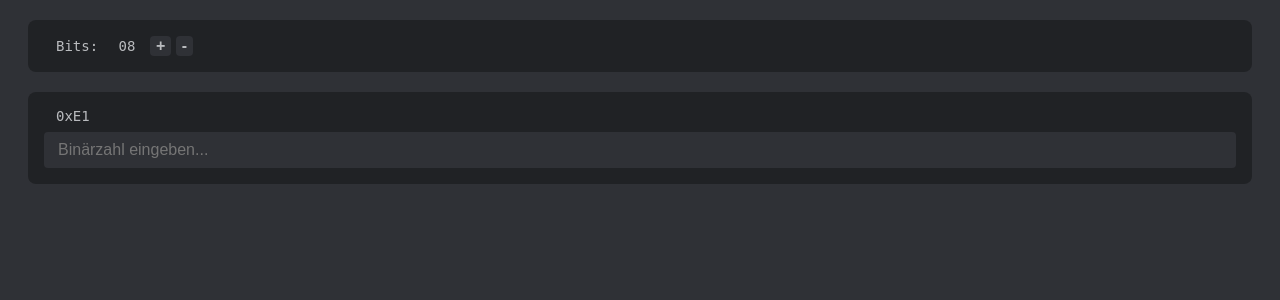
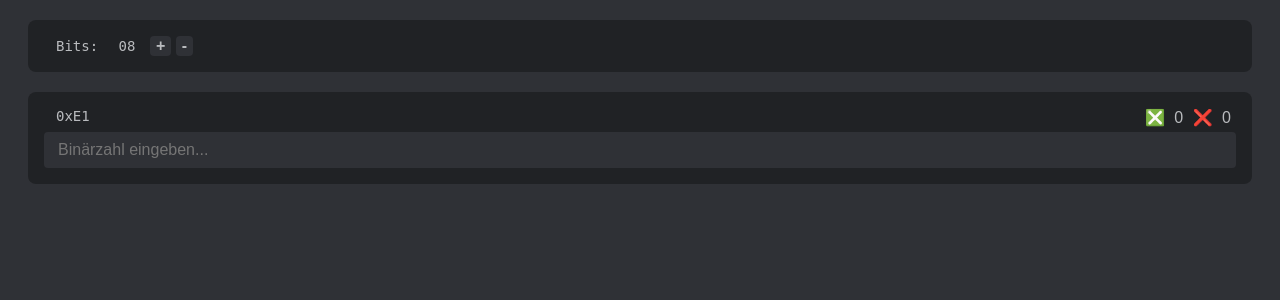
Before and after one commit to habnixzutun/hexToBinaryTrainer, a Flask app: page / in a window 1280 px wide. Shown: the part 75-375 px from the top of the page. Run offline with Flask 3, Linux system fonts and the light colour scheme.

Commit message:
add html & css for counter

```diff
--- a/static/style.css
+++ b/static/style.css
@@ -112,3 +112,13 @@ body {
   border-radius: 4px;
   color: #b9bbbe;
 }
+
+.info-box {
+  display: flex;
+  justify-content: space-between;
+  color: #b9bbbe;
+}
+
+.counter {
+    padding: 5px;
+}
--- a/templates/index.html
+++ b/templates/index.html
@@ -22,7 +22,13 @@
         </div>
 
         <div class="converter-box">
-            <div class="hex-display" id="hex-output"></div>
+            <div class="info-box">
+                <div class="hex-display" id="hex-output"></div>
+                <div>
+                    &#x274E;<span class="counter" id="correct-counter"> 0</span>
+                    &#x274C;<span class="counter" id="wrong-counter"> 0</span>
+                </div>
+            </div>
             <div class="input-wrapper">
                 <input type="text" id="binary-input" placeholder="Binärzahl eingeben..." autocomplete="off">
             </div>
```
